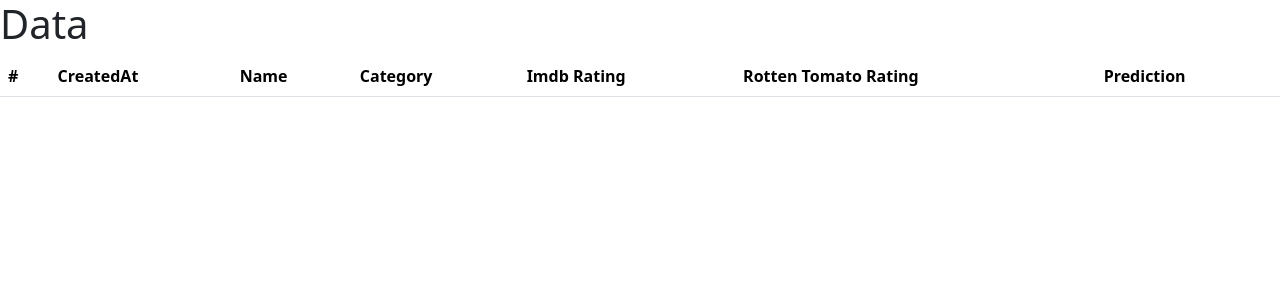
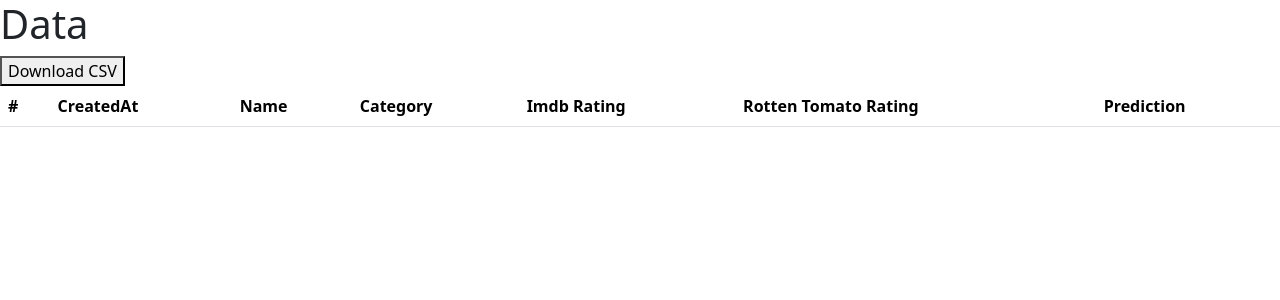
Before and after one commit to shamskhan404/Model_predictor, a Flask app: template templates/data.html in a window 1280 px wide. Shown: the top 300 px of the page. Run offline with Flask 3, Linux system fonts and the light colour scheme; the template is opened without the code that fills it, so the values that code supplies are empty; parts of the project's set-up code (start-up, migrations or seed data) failed here and were passed over.

Commit message:
Add db download as csv feature

```diff
--- a/main.py
+++ b/main.py
@@ -1,5 +1,6 @@
 import sqlite3
-from flask import Flask, render_template, request
+import csv
+from flask import Flask, render_template, request, send_file
 import pickle
 import os
 
@@ -54,8 +55,35 @@ def predict():
 def data():
     db = get_db()
     ratings = db.execute("SELECT * FROM ratings").fetchall()
+
+    with open("/tmp/data.csv", "w") as f:
+        out = csv.writer(f, delimiter=",", quotechar='"', quoting=csv.QUOTE_MINIMAL)
+        header = [
+            "id",
+            "created",
+            "name",
+            "category",
+            "imdb_rating",
+            "rotten_tomato_rating",
+            "prediction",
+        ]
+        out.writerow(header)
+
+        for rec in ratings:
+            out.writerow([rec[c] for c in header])
     db.close()
-    return render_template("data.html", ratings=ratings)
+    return render_template("data.html", ratings=ratings, value="data.csv")
+
+
+@app.route("/download/<file_name>")
+def download(file_name):
+    try:
+        return send_file(
+            "/tmp/" + file_name,
+            as_attachment=True,
+        )
+    except Exception as e:
+        return str(e)
 
 
 if __name__ == "__main__":
--- a/templates/data.html
+++ b/templates/data.html
@@ -11,7 +11,14 @@
     />
   </head>
   <body>
-    <h1>Data</h1>
+    <div>
+      <h1>Data</h1>
+      <a href="/download/{{ value }}" target="blank"
+        ><button>
+          Download CSV
+          <i class="zmdi zmdi-arrow-right"></i></button
+      ></a>
+    </div>
 
     <table class="table">
       <thead>
```
